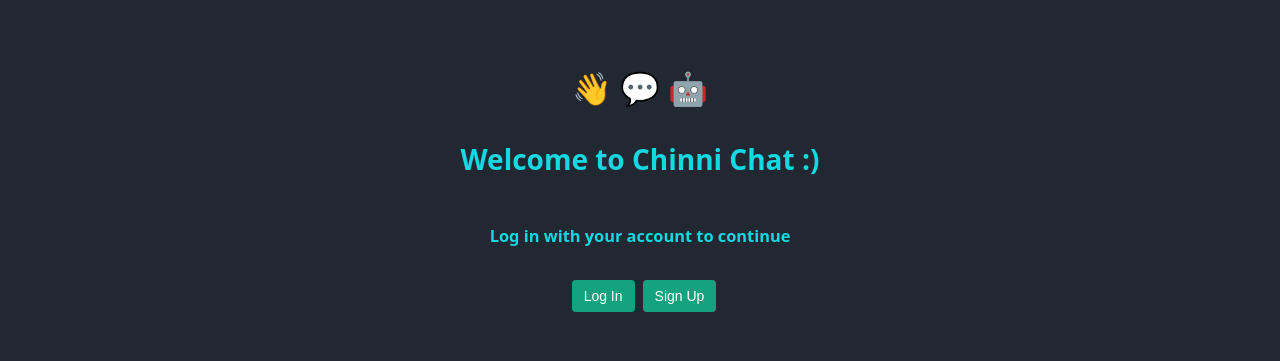
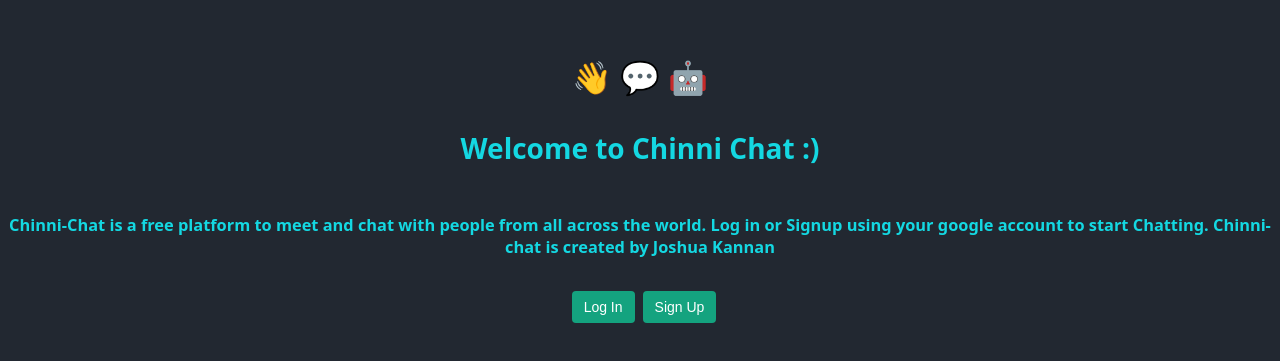
Before and after one commit to Joshua-kannan/ChinniChat, a Next.js app: page / in a window 1280 px wide. Shown: the part 211-572 px from the top of the page. Built offline with nearby package versions, Linux system fonts and the light colour scheme; no server answers.

Commit message:
Auth page content

```diff
--- a/pages/AuthPage.tsx
+++ b/pages/AuthPage.tsx
@@ -11,7 +11,9 @@ export default function AuthPage() {
       <div className="logo">👋 💬 🤖 </div>
       <div className="text"><h1>Welcome to Chinni Chat :)</h1></div>
       <div className="text" style={{ paddingBottom: "16px" }}>
-        <h3>Log in with your account to continue</h3>
+        <h3>Chinni-Chat is a free platform to meet and chat with people from all across the world. Log in or Signup using your google account to start Chatting.
+
+Chinni-chat is created by Joshua Kannan</h3>
       </div>
       <button className="button" onClick={onClick}>
         Log In
```
